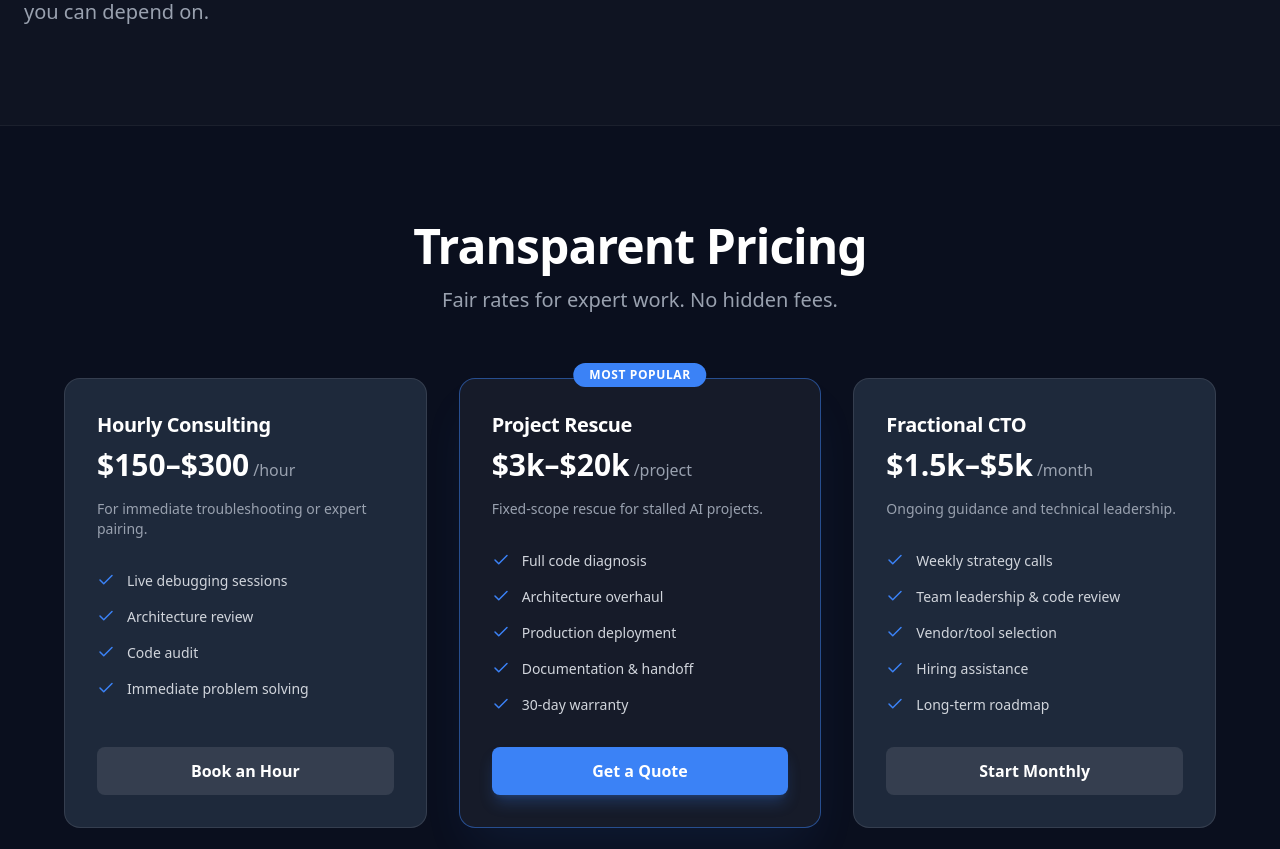
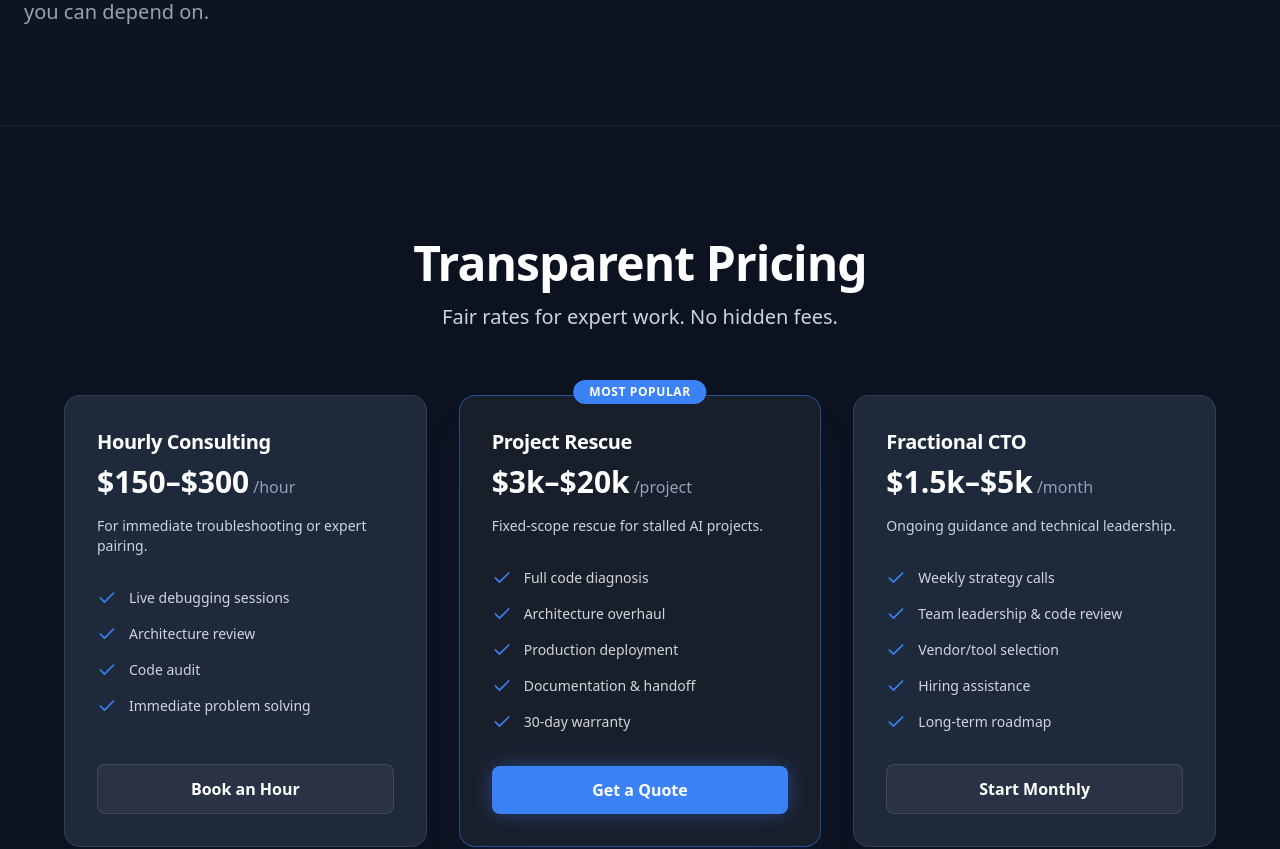
Before and after one commit to thegian7/OldForrestConsulting, a Next.js app: page / in a window 1280 px wide. Shown: the part 4460-5309 px from the top of the page. Built offline with nearby package versions, Linux system fonts and the light colour scheme.

Commit message:
Add hover effects to pricing cards and standardize button styling

```diff
--- a/components/Pricing.tsx
+++ b/components/Pricing.tsx
@@ -59,7 +59,7 @@ const plans = [
 
 export default function Pricing() {
     return (
-        <section id="pricing" className="py-24">
+        <section id="pricing" className="section-odd section-border py-20 md:py-28">
             <div className="container mx-auto px-6">
                 <div className="text-center mb-16">
                     <motion.h2
@@ -75,7 +75,7 @@ export default function Pricing() {
                         whileInView={{ opacity: 1, y: 0 }}
                         viewport={{ once: true }}
                         transition={{ delay: 0.1 }}
-                        className="text-xl text-gray-400 max-w-2xl mx-auto"
+                        className="text-xl text-slate-300 max-w-2xl mx-auto"
                     >
                         Fair rates for expert work. No hidden fees.
                     </motion.p>
@@ -89,9 +89,9 @@ export default function Pricing() {
                             whileInView={{ opacity: 1, y: 0 }}
                             viewport={{ once: true }}
                             transition={{ delay: index * 0.1 }}
-                            className={`relative flex flex-col p-8 rounded-2xl border ${plan.highlight
-                                    ? "bg-white/5 border-primary/50 shadow-2xl shadow-primary/10"
-                                    : "bg-secondary border-white/10"
+                            className={`relative flex flex-col p-8 rounded-2xl border transition-all duration-300 ${plan.highlight
+                                    ? "bg-white/5 border-primary/50 shadow-2xl shadow-primary/10 hover:shadow-[0_20px_40px_rgba(59,130,246,0.2)]"
+                                    : "bg-secondary border-white/10 hover:bg-white/[0.03] hover:border-white/20 hover:shadow-[0_8px_24px_rgba(0,0,0,0.5)]"
                                 }`}
                         >
                             {plan.highlight && (
@@ -105,14 +105,14 @@ export default function Pricing() {
                                 <span className="text-3xl font-bold text-white">
                                     {plan.price}
                                 </span>
-                                <span className="text-gray-400">{plan.period}</span>
+                                <span className="text-slate-400">{plan.period}</span>
                             </div>
-                            <p className="text-gray-400 text-sm mb-8">{plan.description}</p>
+                            <p className="text-slate-300 text-sm mb-8">{plan.description}</p>
 
                             <ul className="space-y-4 mb-8 flex-grow">
                                 {plan.features.map((feature) => (
                                     <li key={feature} className="flex items-start gap-3">
-                                        <Check className="text-primary shrink-0" size={18} />
+                                        <Check className="text-primary shrink-0" size={20} />
                                         <span className="text-sm text-gray-300">{feature}</span>
                                     </li>
                                 ))}
@@ -123,9 +123,9 @@ export default function Pricing() {
                                     href={plan.href}
                                     target="_blank"
                                     rel="noopener noreferrer"
-                                    className={`w-full py-3 px-6 text-center font-semibold rounded-lg transition-all block ${plan.highlight
-                                            ? "bg-primary text-white hover:bg-blue-600 shadow-lg shadow-primary/25"
-                                            : "bg-white/10 text-white hover:bg-white/20"
+                                    className={`w-full px-6 py-3 text-center font-semibold rounded-lg transition-all duration-200 block focus-visible:outline-2 focus-visible:outline-offset-2 ${plan.highlight
+                                            ? "bg-primary text-white hover:bg-[#2563eb] hover:scale-[1.02] shadow-[0_0_20px_rgba(59,130,246,0.4)] hover:shadow-[0_0_30px_rgba(59,130,246,0.6)] focus-visible:outline-primary"
+                                            : "bg-white/5 border border-white/10 text-white hover:bg-white/10 hover:border-white/20 focus-visible:outline-white/50"
                                         }`}
                                 >
                                     {plan.cta}
@@ -133,9 +133,9 @@ export default function Pricing() {
                             ) : (
                                 <Link
                                     href={plan.href}
-                                    className={`w-full py-3 px-6 text-center font-semibold rounded-lg transition-all block ${plan.highlight
-                                            ? "bg-primary text-white hover:bg-blue-600 shadow-lg shadow-primary/25"
-                                            : "bg-white/10 text-white hover:bg-white/20"
+                                    className={`w-full px-6 py-3 text-center font-semibold rounded-lg transition-all duration-200 block focus-visible:outline-2 focus-visible:outline-offset-2 ${plan.highlight
+                                            ? "bg-primary text-white hover:bg-[#2563eb] hover:scale-[1.02] shadow-[0_0_20px_rgba(59,130,246,0.4)] hover:shadow-[0_0_30px_rgba(59,130,246,0.6)] focus-visible:outline-primary"
+                                            : "bg-white/5 border border-white/10 text-white hover:bg-white/10 hover:border-white/20 focus-visible:outline-white/50"
                                         }`}
                                 >
                                     {plan.cta}
```
